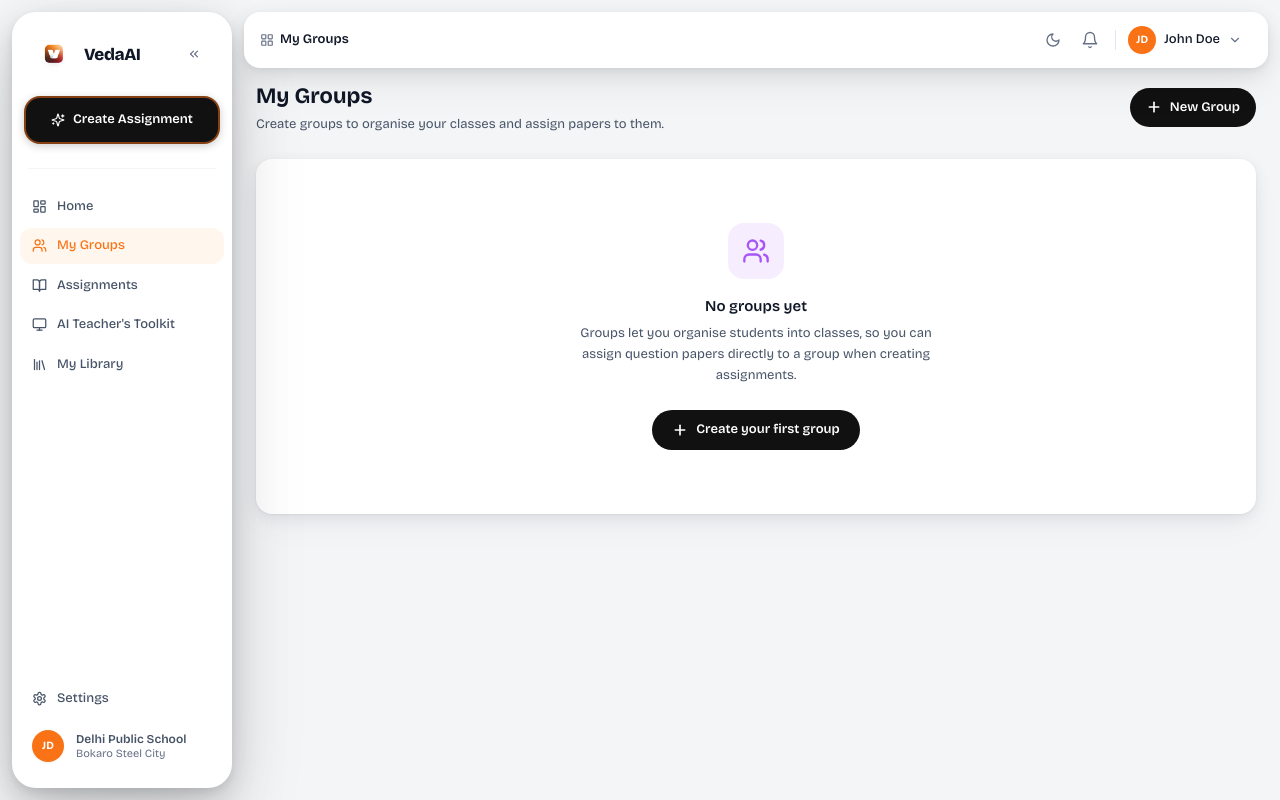
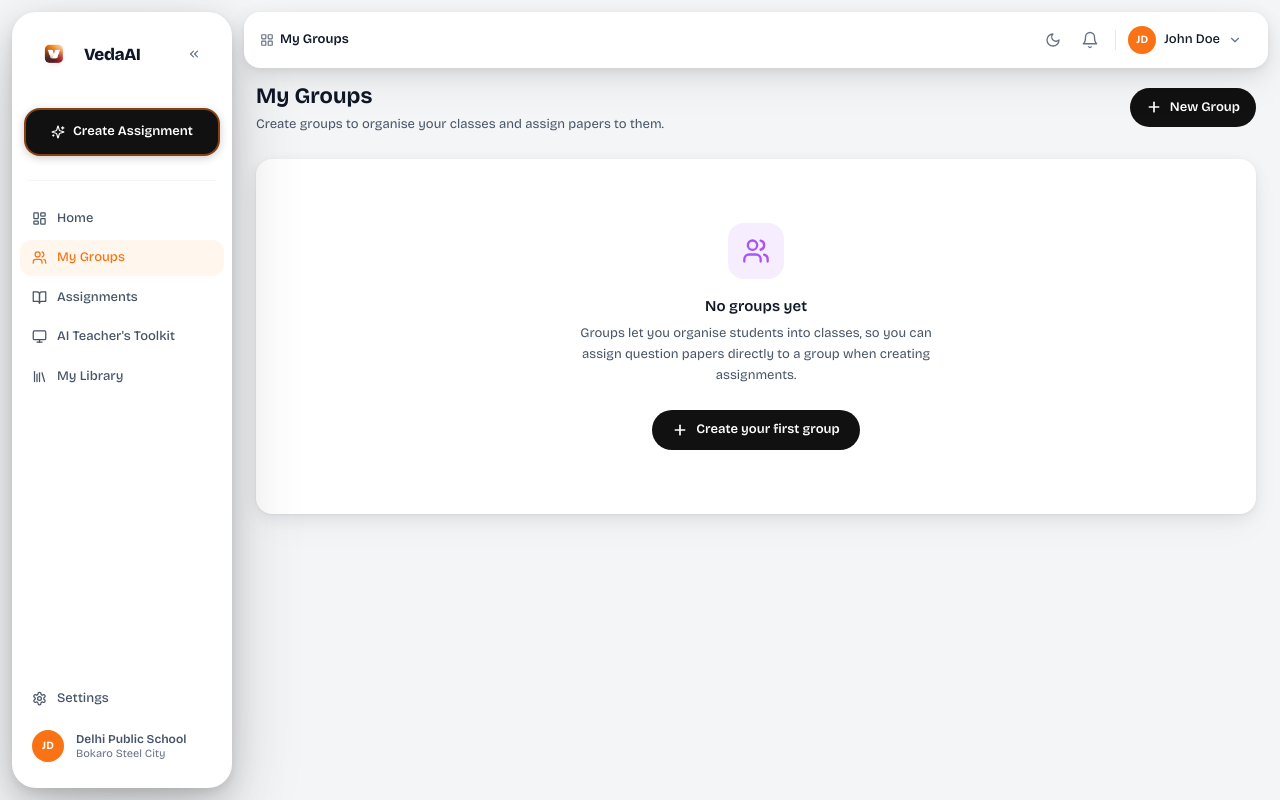
Before and after one commit to chiragkhatri19/veda-ai, a Next.js app in the folder apps/web/: page /groups in a window 1280 px wide. Built offline with nearby package versions, Linux system fonts and the light colour scheme.

Commit message:
fix: move Create Assignment button down in sidebar

```diff
--- a/apps/web/components/layout/Sidebar.tsx
+++ b/apps/web/components/layout/Sidebar.tsx
@@ -176,7 +176,7 @@ function ExpandedSidebar({ onClose, width, onCollapse }: { onClose?: () => void;
         </div>
       </div>
 
-      <div className="px-3 mb-1 shrink-0">
+      <div className="px-3 mt-3 mb-1 shrink-0">
         <Link
           href="/assignments/create"
           onClick={onClose}
```
